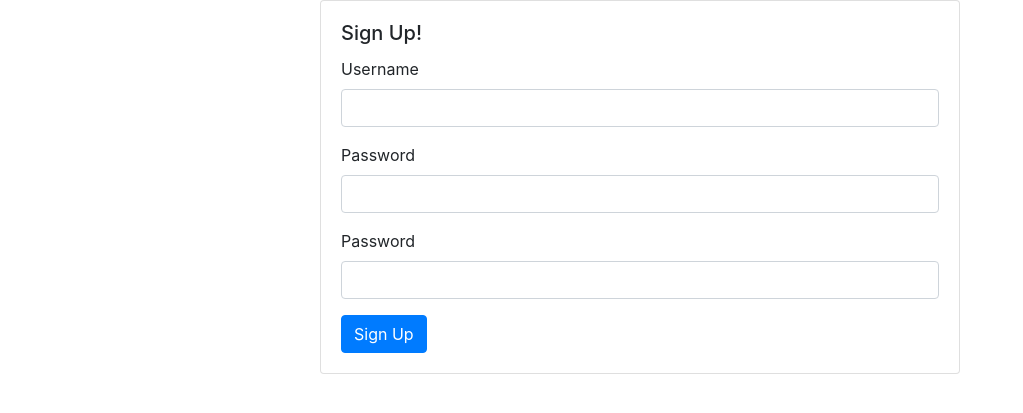
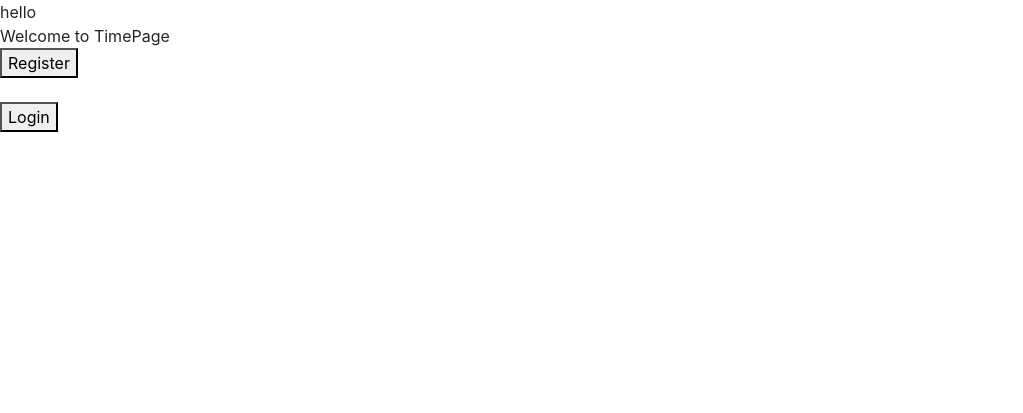
Before and after one commit to YifanWang0/softdev_p02, a Flask app: page / in a window 1280 px wide. Shown: the top 413 px of the page, without its empty margins (0-1023 px from the left). Run offline with Flask 2, Linux system fonts and the light colour scheme; some libraries are stand-ins or nearby versions.

Commit message:
make basic homepage

```diff
--- a/app.py
+++ b/app.py
@@ -16,7 +16,12 @@
 app.config['SQLALCHEMY_DATABASE_URI'] = 'sqlite:///../database.db'
 app.config['USE_SESSION_FOR_NEXT'] = True
 
-@app.route('/', methods=['GET', 'POST'])
+
+@app.route('/')
+def home():
+    return render_template('homepage.html')
+
+@app.route('/register', methods=['GET', 'POST'])
 def register():
     sign_up_form = SignUpForm()
 
--- a/templates/homepage.html
+++ b/templates/homepage.html
@@ -19,4 +19,20 @@
     {% endblock content %}
 </head>
 
+<body>
+  hello <br>Welcome to TimePage
+  <br>
+  <form action="/register">
+    <button type="submit">Register</button>
+  </form>
+  <br>
+  <form action="/login">
+    <button type="submit">Login</button>
+  </form>
+
+
+
+
+</body>
+
 </html>
```
Also changed, not shown: 1 other file.
